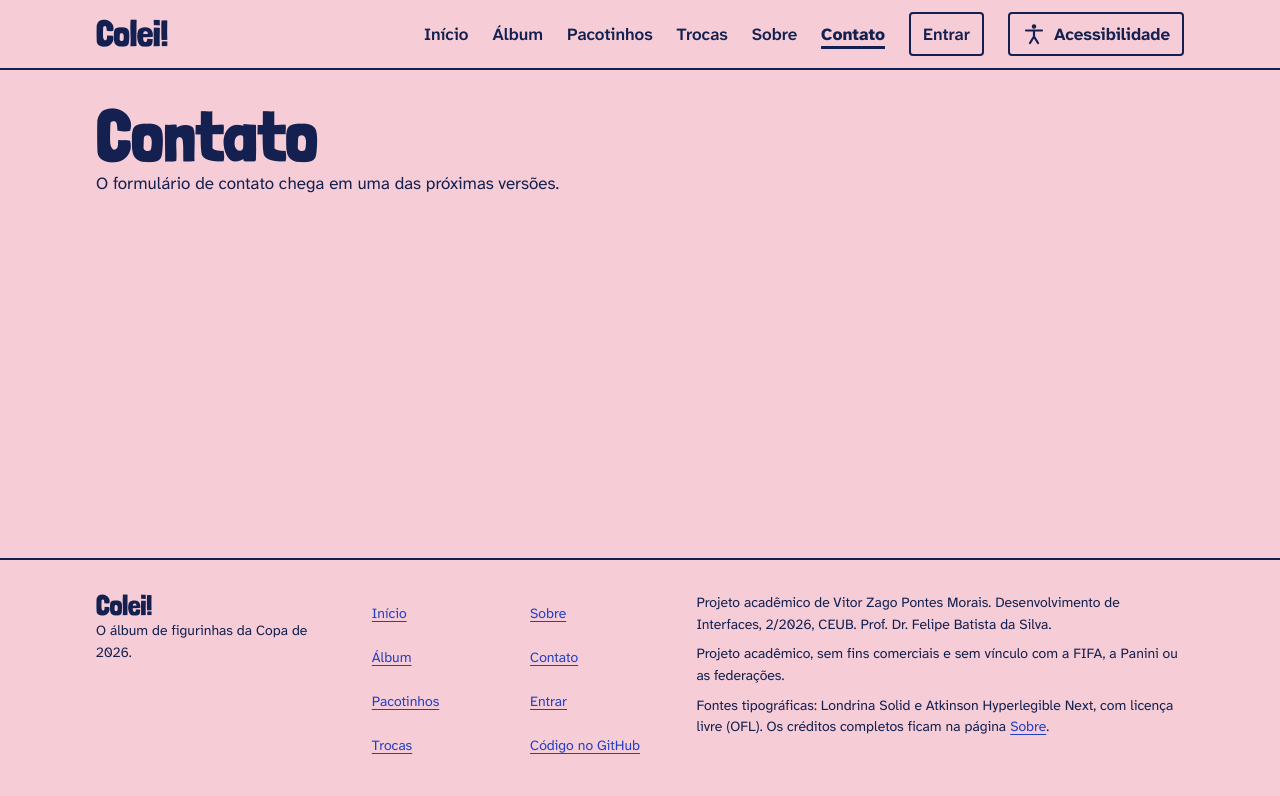
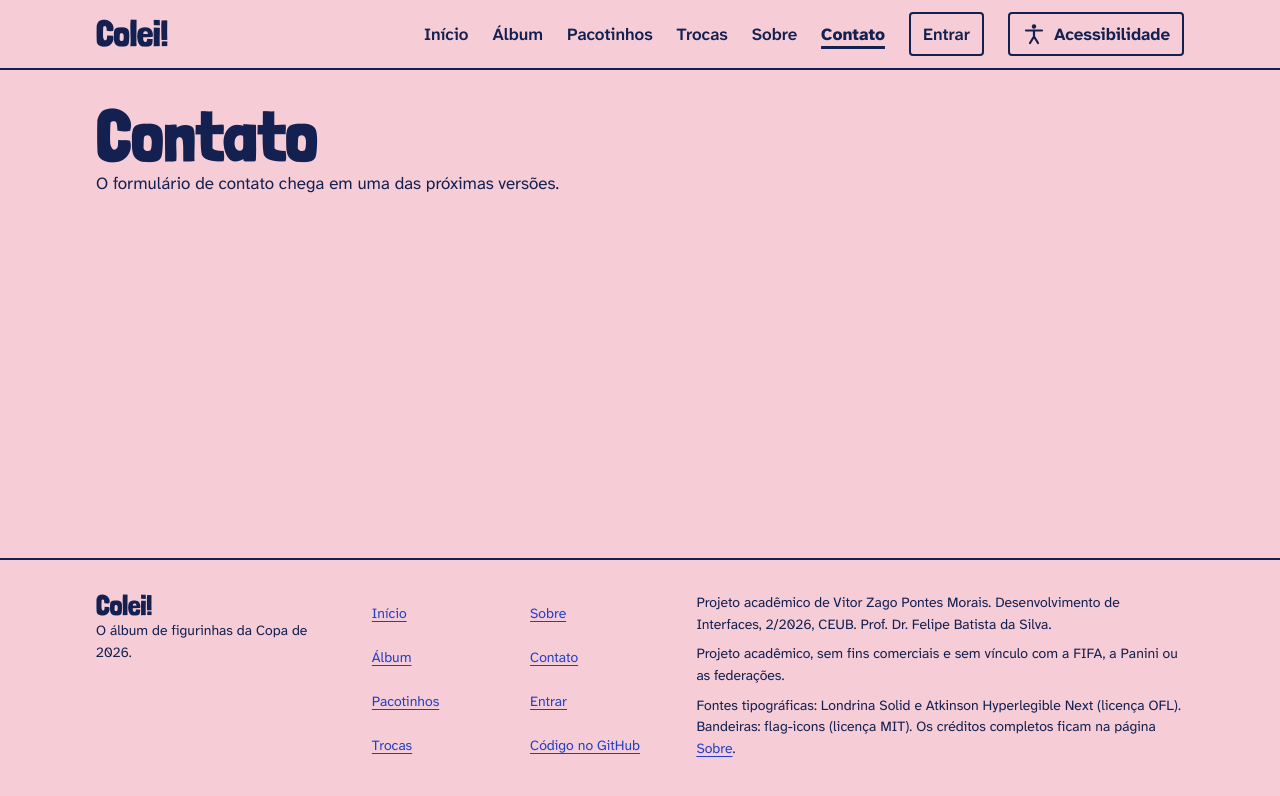
Before and after one commit to vitorzago1/album-copa-2026, a plain HTML site: page contato.html in a window 1280 px wide. Drawn offline with Linux system fonts and the light colour scheme.

Commit message:
docs: crédito das bandeiras no rodapé

```diff
--- a/contato.html
+++ b/contato.html
@@ -84,7 +84,7 @@
       <div class="rodape-creditos">
         <p>Projeto acadêmico de Vitor Zago Pontes Morais. Desenvolvimento de Interfaces, 2/2026, CEUB. Prof. Dr. Felipe Batista da Silva.</p>
         <p>Projeto acadêmico, sem fins comerciais e sem vínculo com a FIFA, a Panini ou as federações.</p>
-        <p>Fontes tipográficas: Londrina Solid e Atkinson Hyperlegible Next, com licença livre (OFL). Os créditos completos ficam na página <a href="sobre.html">Sobre</a>.</p>
+        <p>Fontes tipográficas: Londrina Solid e Atkinson Hyperlegible Next (licença OFL). Bandeiras: flag-icons (licença MIT). Os créditos completos ficam na página <a href="sobre.html">Sobre</a>.</p>
       </div>
     </div>
   </footer>
```
Also changed, not shown: login.html (+1 -1 lines), trocas.html (+1 -1 lines).
